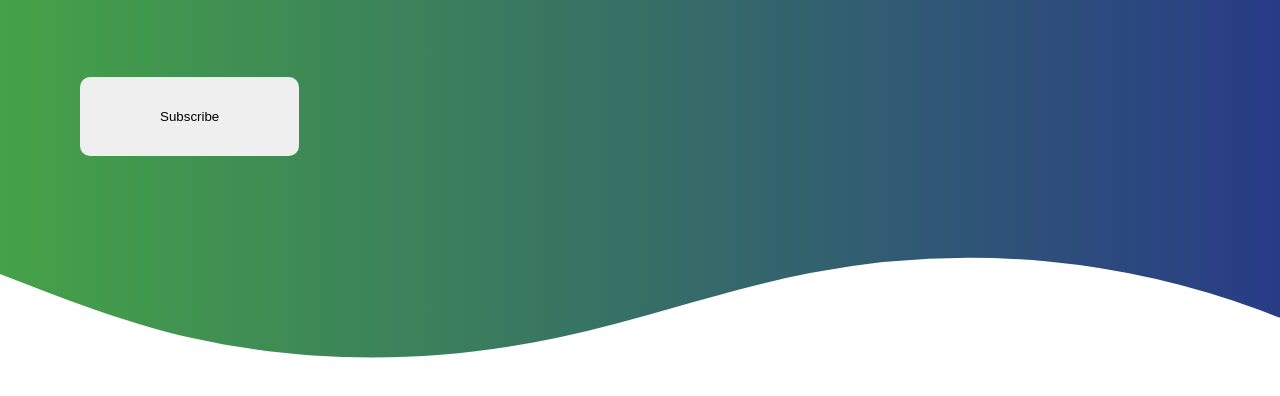
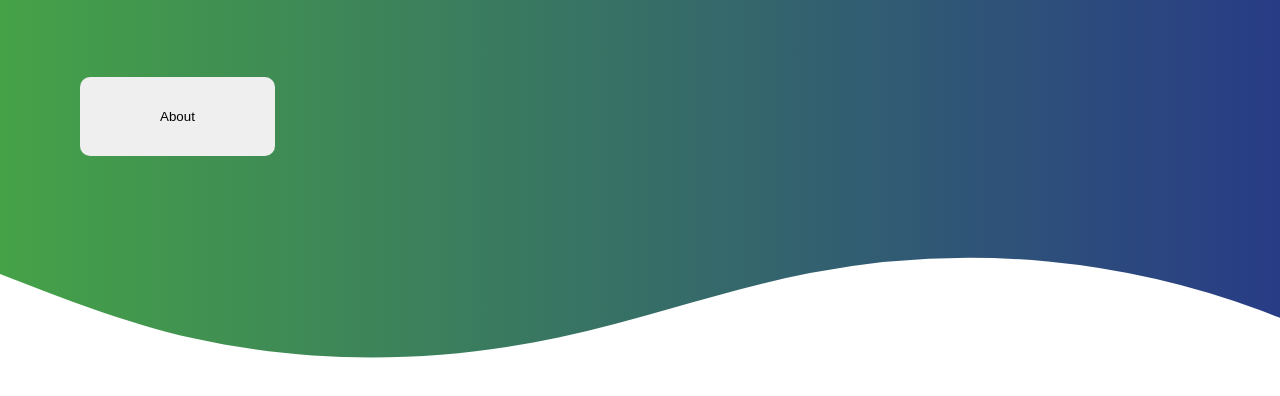
Before and after one commit to sensoyyasin/Html-css-responsiveweb, a plain HTML site: page bg-tutorial/images/index.html in a window 1280 px wide. Shown: the part 200-596 px from the top of the page. Drawn offline with Linux system fonts and the light colour scheme.

Commit message:
Add files via upload

```diff
--- a/bg-tutorial/images/index.html
+++ b/bg-tutorial/images/index.html
@@ -10,7 +10,7 @@
 <body>
     <div class = "wrapper">
     <h1>Welcome</h1>
-    <Button>Subscribe</Button>
+    <Button>About</Button>
     <div class="custom-shape-divider-bottom-1627154690">
         <svg data-name="Layer 1" xmlns="http://www.w3.org/2000/svg" viewBox="0 0 1200 120" preserveAspectRatio="none">
             <path
```
